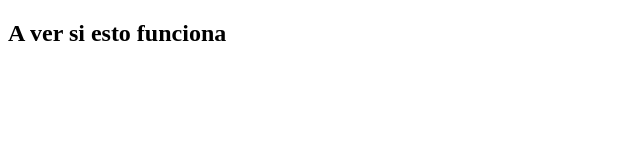
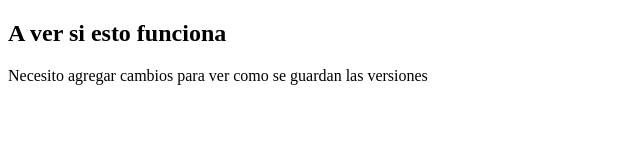
Before and after one commit to SebaMarchin/Git, a plain HTML site: page index.html in a window 1280 px wide. Shown: the whole page, without its empty margins (0-640 px from the left). Drawn offline with Linux system fonts and the light colour scheme.

Commit message:
nuevo commit

```diff
--- a/index.html
+++ b/index.html
@@ -8,5 +8,6 @@
 </head>
 <body>
     <h2>A ver si esto funciona</h2>
+    <p>Necesito agregar cambios para ver como se guardan las versiones</p>
 </body>
 </html>
```
